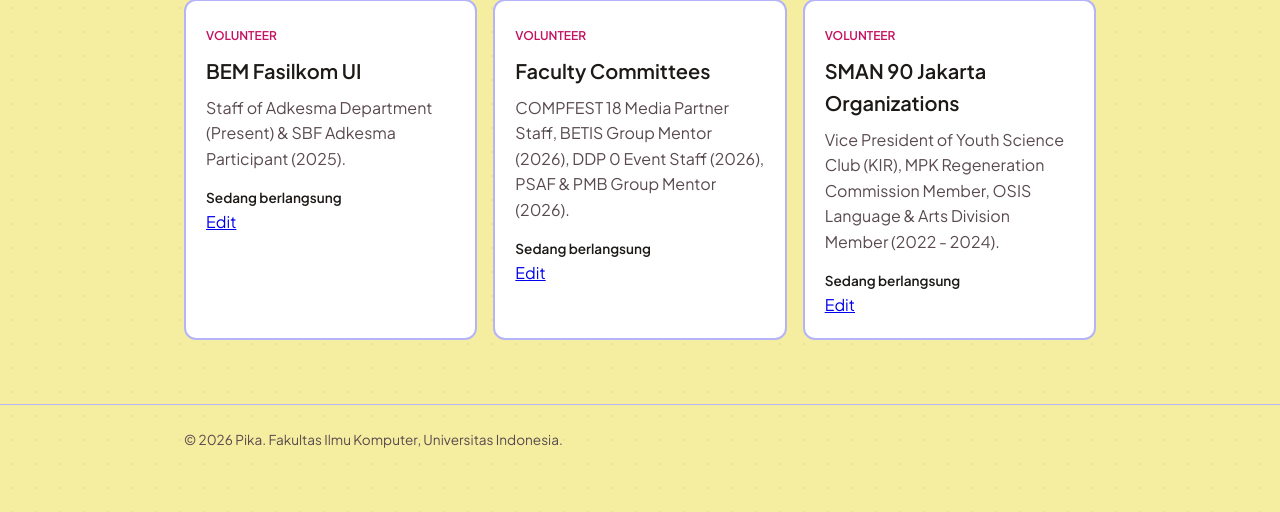
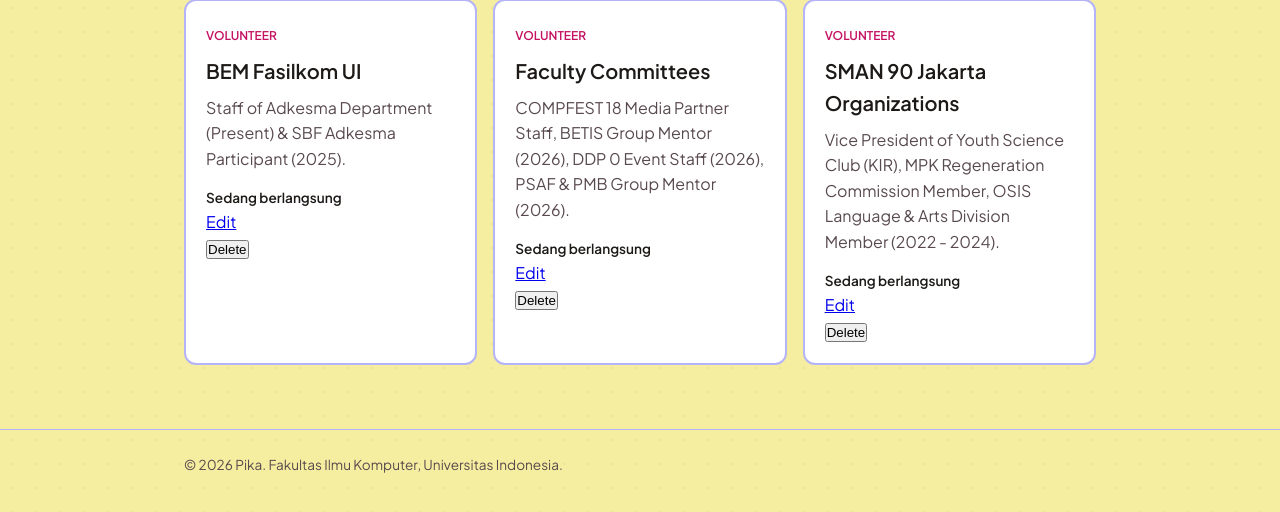
Before and after one commit to pikadinda/myportofolio, a Django app: page /experience/ in a window 1280 px wide. Shown: the part 268-780 px from the top of the page. Run offline with Django 5.2, Linux system fonts and the light colour scheme; data comes from the database, SQL or seed files in the repository.

Commit message:
tugas 03: add experience delete

```diff
--- a/main/templates/experience.html
+++ b/main/templates/experience.html
@@ -36,6 +36,11 @@ Experience - Pika
                         <a href="{% url 'main:edit_experience' experience.id %}">
                             Edit
                         </a>
+                        <form method="POST" action="{% url 'main:delete_experience' experience.id %}">
+                            {% csrf_token %}
+                            <button type="submit">Delete</button>
+                        </form>
+
 
                     </article>
                 {% empty %}
--- a/main/urls.py
+++ b/main/urls.py
@@ -13,8 +13,12 @@ urlpatterns = [
         "experience/<uuid:experience_id>/edit/",
         views.edit_experience,
         name="edit_experience",
-),
-
+    ),
+    path(
+        "experience/<uuid:experience_id>/delete/",
+        views.delete_experience,
+        name="delete_experience",
+    ),
     path("skills/", views.show_skills, name="show_skills"),
     path("interests/", views.show_interests, name="show_interests"),
     path("skills/add/", views.show_skill_form, name="show_skill_form"),
--- a/main/views.py
+++ b/main/views.py
@@ -67,6 +67,13 @@ def edit_experience(request, experience_id):
 
     return render(request, "experience_form.html", context)
 
+def delete_experience(request, experience_id):
+    if request.method == "POST":
+        experience = get_object_or_404(Experience, id=experience_id)
+        experience.delete()
+
+    return redirect("main:show_experience")
+
 def show_skills(request):
     json_response = get_skills_json(request)
     skills = serializers.deserialize(
```
